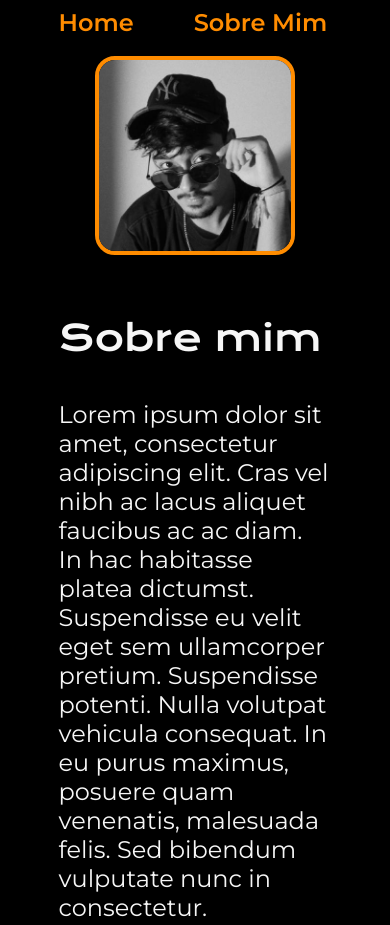
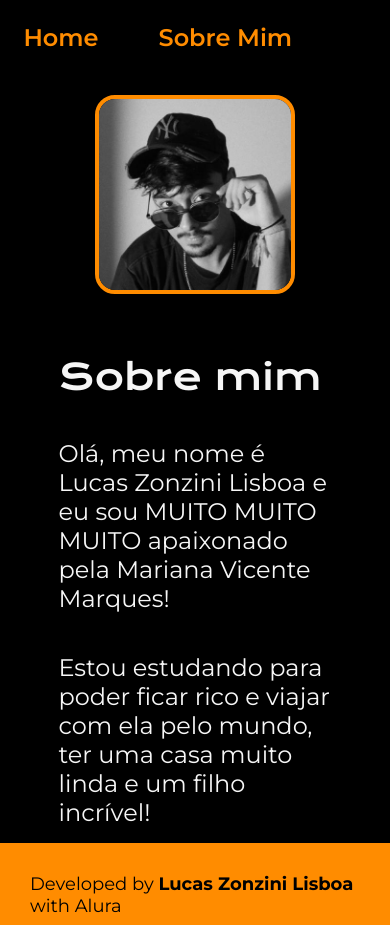
Before and after one commit to luzonni/site-me, a plain HTML site: page about.html in a window 390 px wide. Shown: the top 925 px of the page. Drawn offline with nearby package versions, Linux system fonts and the light colour scheme.

Commit message:
att about me

```diff
--- a/about.html
+++ b/about.html
@@ -23,8 +23,8 @@
     <main class="apresentacao">
         <section class="apresentacao__conteudo">
             <h1>Sobre mim</h1>
-            <p>Lorem ipsum dolor sit amet, consectetur adipiscing elit. Cras vel nibh ac lacus aliquet faucibus ac ac diam. In hac habitasse platea dictumst. Suspendisse eu velit eget sem ullamcorper pretium. Suspendisse potenti. Nulla volutpat vehicula consequat. In eu purus maximus, posuere quam venenatis, malesuada felis. Sed bibendum vulputate nunc in consectetur.</p>
-            <p>Integer et ornare ante. Cras sed sollicitudin libero. Nunc mattis facilisis justo, eget scelerisque leo interdum eget. Vestibulum turpis lectus, vulputate at elementum nec, lobortis vitae odio. Nam pharetra ullamcorper purus, non vulputate nisi. Vestibulum convallis, erat a aliquam imperdiet, purus felis tempus tortor, nec efficitur nibh dolor ut lectus. Ut eget urna facilisis, venenatis nisl eu, commodo purus. Aliquam lacinia vulputate ligula, tempus blandit lacus ullamcorper id. Suspendisse laoreet, sapien a venenatis ullamcorper, lectus quam semper velit, sit amet tincidunt arcu lectus et nunc. Donec fermentum nec neque vel tincidunt. Integer at enim in neque interdum blandit. Morbi aliquam congue pulvinar. Integer auctor urna sit amet sollicitudin blandit. Etiam id elit lacus.</p>
+            <p>Olá, meu nome é Lucas Zonzini Lisboa e eu sou MUITO MUITO MUITO apaixonado pela Mariana Vicente Marques!</p>
+            <p>Estou estudando para poder ficar rico e viajar com ela pelo mundo, ter uma casa muito linda e um filho incrível!</p>
         </section>
         <img class="perfil" src="./assets/96942834.jpeg" alt="Imagem de perfil">
     </main>
--- a/styles/style.css
+++ b/styles/style.css
@@ -137,6 +137,10 @@ body {
 
 
 @media(max-width:1080px) {
+    .cabecalho {
+        padding: 6%;
+    }
+
     .apresentacao {
         flex-direction: column-reverse;
     }
```
